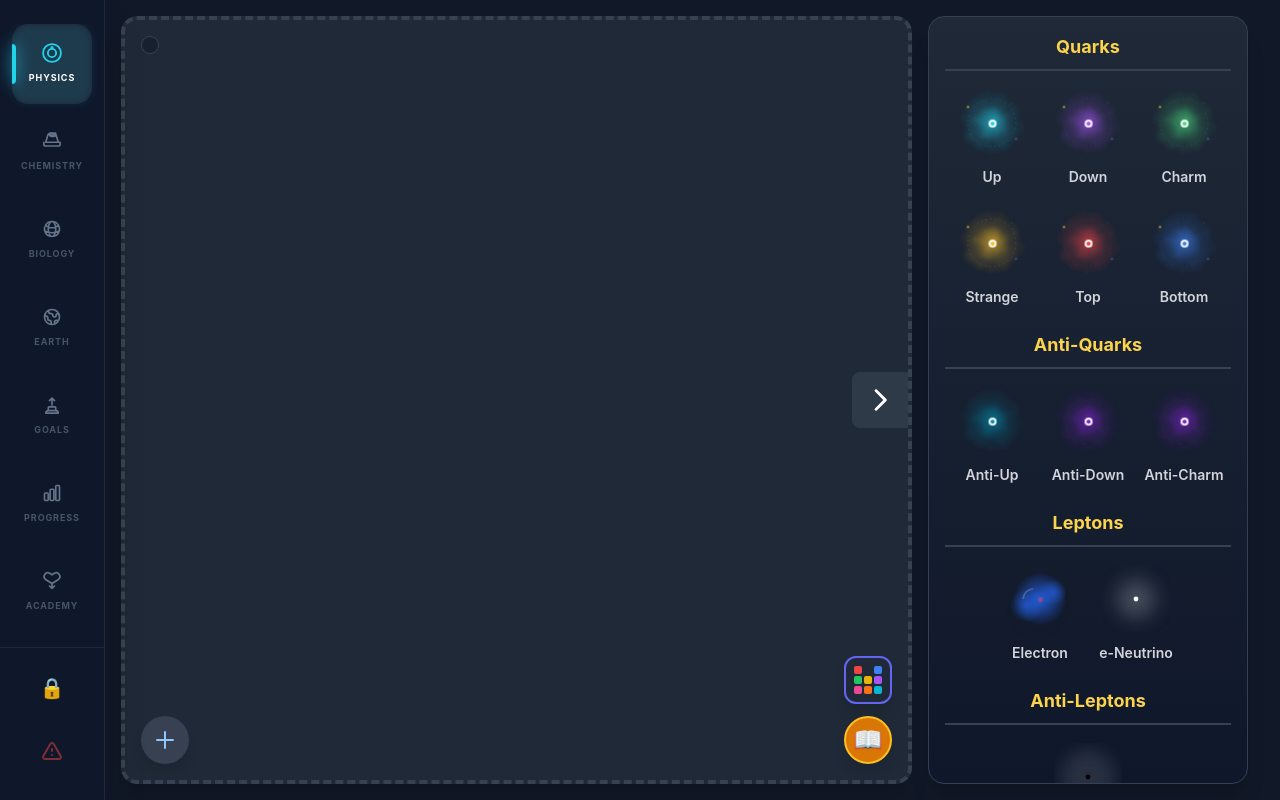
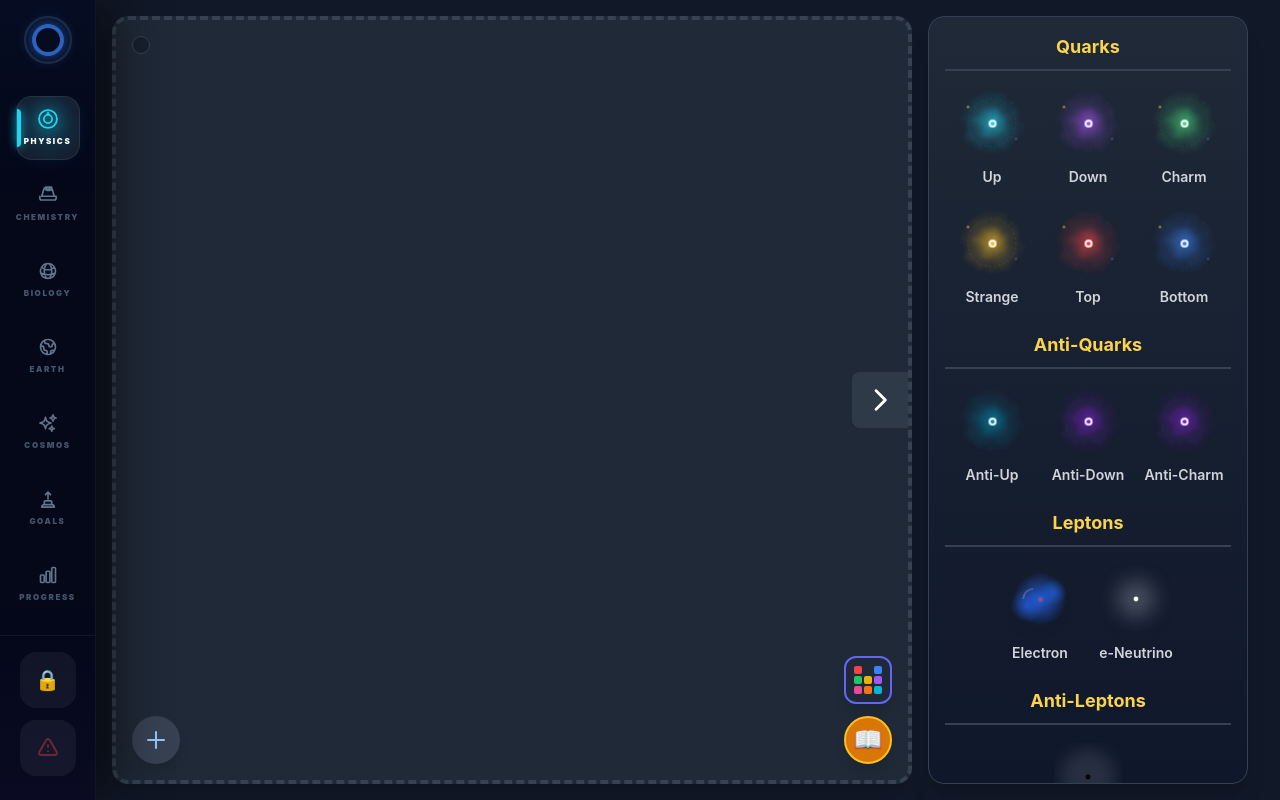
Before and after one commit to aessabiri/origin-lab, a React (Vite) app in the folder particle-lab/: page / in a window 1280 px wide. Built offline with nearby package versions, Linux system fonts and the light colour scheme.

Commit message:
chemie icons finished- import mechanism finsihed

```diff
--- a/particle-lab/src/App.jsx
+++ b/particle-lab/src/App.jsx
@@ -25,7 +25,7 @@ const App = () => {
         {currentView === 'chemistry' && <ChemistryApp />}
         {currentView === 'biology' && <BiologyApp />}
         {currentView === 'planetary' && <PlanetaryView />}
-        {/* {currentView === 'universe' && <Universe />} */}
+        {currentView === 'universe' && <Universe />}
         {currentView === 'tutorials' && <Tutorials />}
       </div>
 
--- a/particle-lab/src/chemistry-lab/components/Condenser.jsx
+++ b/particle-lab/src/chemistry-lab/components/Condenser.jsx
@@ -34,8 +34,8 @@ const Condenser = () => {
                     <stop offset="100%" stopColor="rgba(255,255,255,0.1)" />
                 </linearGradient>
                 <linearGradient id="liquid-gradient" x1="0%" y1="0%" x2="0%" y2="100%">
-                    <stop offset="0%" stopColor={fluidColor} stopOpacity="0.8"/>
-                    <stop offset="100%" stopColor={fluidColor} stopOpacity="0.9"/>
+                    <stop offset="0%" stopColor={dominantColor} stopOpacity="0.8"/>
+                    <stop offset="100%" stopColor={dominantColor} stopOpacity="0.9"/>
                 </linearGradient>
             </defs>
 
--- a/particle-lab/src/chemistry-lab/store.js
+++ b/particle-lab/src/chemistry-lab/store.js
@@ -78,6 +78,30 @@ export const useChemistryStore = create(
                   message: 'CAREER MODE: Progress reset. Good luck!'
               });
           }
+      },
+
+      resetLab: () => {
+          set({
+              gameMode: 'career',
+              inventory: [...STARTING_CHEMICALS],
+              unlockedEquipment: [...STARTING_EQUIPMENT],
+              localInventory: {},
+              vessels: {
+                  beaker: { id: 'beaker', name: 'Open Beaker', contents: {}, temp: 20, targetTemp: 20, pressure: 1, maxVol: 500, status: 'ok', type: 'glass', variant: 'beaker', activeVisual: null, isOpen: true },
+              },
+              condenser: {
+                  id: 'condenser',
+                  name: 'Distillation Column',
+                  connectedTo: null,
+                  contents: {},
+                  maxVol: 300,
+                  status: 'ok',
+                  isActive: true
+              },
+              message: 'Lab Reset.',
+              isFumeHoodOn: false,
+              inspectedChemical: null
+          });
       },
 
       checkMissionCompletion: (newChemicals) => {
--- a/particle-lab/src/components/Navigation.jsx
+++ b/particle-lab/src/components/Navigation.jsx
@@ -47,6 +47,16 @@ const NAV_ITEMS = [
     color: 'blue'
   },
   {
+    id: 'universe',
+    label: 'Cosmos',
+    icon: (
+      <svg xmlns="http://www.w3.org/2000/svg" className="w-5 h-5" fill="none" viewBox="0 0 24 24" stroke="currentColor" strokeWidth={2}>
+        <path strokeLinecap="round" strokeLinejoin="round" d="M9.813 15.904L9 18.75l-.813-2.846a4.5 4.5 0 00-3.09-3.09L2.25 12l2.846-.813a4.5 4.5 0 003.09-3.09L9 5.25l.813 2.846a4.5 4.5 0 003.09 3.09L15.75 12l-2.846.813a4.5 4.5 0 00-3.09 3.09zM18.259 8.715L18 9.75l-.259-1.035a3.375 3.375 0 00-2.455-2.456L14.25 6l1.036-.259a3.375 3.375 0 002.455-2.456L18 2.25l.259 1.035a3.375 3.375 0 002.456 2.456L21.75 6l-1.035.259a3.375 3.375 0 00-2.456 2.456zM16.894 20.567L16.5 21.75l-.394-1.183a2.25 2.25 0 00-1.423-1.423L13.5 18.75l1.183-.394a2.25 2.25 0 001.423-1.423l.394-1.183.394 1.183a2.25 2.25 0 001.423 1.423l1.183.394-1.183.394a2.25 2.25 0 00-1.423 1.423z" />
+      </svg>
+    ),
+    color: 'purple'
+  },
+  {
     id: 'goals',
     label: 'Goals',
     icon: (
@@ -83,7 +93,7 @@ const Navigation = () => {
   const { currentView, setCurrentView, introComplete, executeReset: executeGlobalReset, setIntroComplete, isSandboxMode, setIsSandboxMode } = useStore();
   const { executeReset: executeParticleReset } = useParticleStore();
   const { resetSimulation } = useBioStore();
-  const { setGameMode } = useChemistryStore();
+  const { resetLab } = useChemistryStore();
   const { resetUniverse } = useInventory();
 
   if (!introComplete) return null;
@@ -94,15 +104,29 @@ const Navigation = () => {
       executeGlobalReset(); // Global
       executeParticleReset(); // Clear Physics Canvas
       resetSimulation(); // Biology
-      setGameMode('career'); // Chemistry
+      resetLab(); // Chemistry
       setIntroComplete(true); // Keep intro bypassed
       setCurrentView('particle'); // Return to Physics Lab
     }
   };
 
   return (
-    <nav className="h-full flex flex-col items-center py-6 bg-slate-900 border-r border-slate-800 shadow-2xl z-50 shrink-0">
-      <div className="flex flex-col items-center gap-2 px-3 flex-1 overflow-y-auto w-full scrollbar-thin scrollbar-thumb-slate-700">
+    <nav className="h-full w-20 md:w-24 flex flex-col items-center py-4 bg-slate-950/80 backdrop-blur-xl border-r border-white/5 shadow-[20px_0_50px_rgba(0,0,0,0.5)] z-50 shrink-0 relative overflow-hidden">
+      {/* Background Decor */}
+      <div className="absolute top-0 left-0 w-full h-full pointer-events-none opacity-20">
+         <div className="absolute top-0 left-0 w-full h-1/4 bg-gradient-to-b from-blue-500/20 to-transparent" />
+         <div className="absolute bottom-0 left-0 w-full h-1/4 bg-gradient-to-t from-purple-500/20 to-transparent" />
+      </div>
+
+      {/* Origin Logo */}
+      <div className="mb-8 relative group cursor-pointer" onClick={() => setCurrentView('particle')}>
+        <div className="w-12 h-12 rounded-full border-2 border-white/10 flex items-center justify-center group-hover:border-blue-500/50 transition-colors duration-500">
+           <div className="w-8 h-8 rounded-full border-4 border-blue-500 shadow-[0_0_15px_rgba(59,130,246,0.8)] animate-pulse" />
+           <div className="absolute inset-0 rounded-full bg-blue-500/10 blur-xl opacity-0 group-hover:opacity-100 transition-opacity" />
+        </div>
+      </div>
+
+      <div className="flex flex-col items-center gap-3 px-2 flex-1 overflow-y-auto w-full scrollbar-none">
         {NAV_ITEMS.map((item) => {
           const isActive = currentView === item.id;
 
@@ -123,14 +147,13 @@ const Navigation = () => {
             <button
               key={item.id}
               onClick={() => setCurrentView(item.id)}
-              style={isActive ? { color: activeColor } : {}}
               className={`
-                relative w-16 h-16 md:w-20 md:h-20 rounded-2xl
-                flex flex-col items-center justify-center gap-1 transition-all duration-300
+                relative w-16 h-16 rounded-2xl
+                flex flex-col items-center justify-center transition-all duration-500
                 group shrink-0
                 ${isActive
-                  ? 'bg-slate-800 shadow-inner'
-                  : 'text-slate-500 hover:text-white hover:bg-white/5'
+                  ? 'bg-white/5 border border-white/10 shadow-[inset_0_0_20px_rgba(255,255,255,0.05)]'
+                  : 'text-slate-500 hover:text-white hover:bg-white/5 border border-transparent'
                 }
               `}
               title={item.label}
@@ -138,19 +161,22 @@ const Navigation = () => {
               {/* Active Glow Background */}
               {isActive && (
                 <div
-                    className="absolute inset-0 rounded-2xl opacity-10 blur-sm"
+                    className="absolute inset-2 rounded-xl opacity-20 blur-md transition-all duration-500"
                     style={{ backgroundColor: activeColor }}
                 />
               )}
 
               {/* Icon */}
-              <span className={`relative z-10 transition-transform duration-300 ${isActive ? 'scale-110' : 'group-hover:scale-110'}`}>
+              <span
+                className={`relative z-10 transition-all duration-500 ${isActive ? 'scale-110 drop-shadow-[0_0_8px_currentColor]' : 'group-hover:scale-110 group-hover:drop-shadow-[0_0_5px_currentColor]'}`}
+                style={isActive ? { color: activeColor } : {}}
+              >
                 {item.icon}
               </span>
 
               {/* Label */}
               <span className={`
-                text-[9px] font-bold uppercase tracking-widest relative z-10 whitespace-nowrap mt-1
+                text-[8px] font-black uppercase tracking-[0.2em] relative z-10 whitespace-nowrap mt-1.5 transition-colors duration-500
                 ${isActive ? 'text-white' : 'text-slate-600 group-hover:text-slate-400'}
               `}>
                 {item.label}
@@ -158,7 +184,10 @@ const Navigation = () => {
 
               {/* Active Indicator Bar */}
               {isActive && (
-                 <div className={`absolute left-0 top-1/4 bottom-1/4 w-1 bg-current rounded-r-full shadow-[0_0_15px_currentColor] opacity-100`} />
+                 <div
+                    className="absolute left-0 top-3 bottom-3 w-1 rounded-r-full shadow-[0_0_15px_currentColor] opacity-100"
+                    style={{ backgroundColor: activeColor, boxShadow: `0 0 10px ${activeColor}` }}
+                />
               )}
             </button>
           );
@@ -166,31 +195,34 @@ const Navigation = () => {
       </div>
 
       {/* System Controls */}
-      <div className="flex flex-col items-center gap-4 mt-4 px-3 pt-4 border-t border-slate-800 w-full">
+      <div className="flex flex-col items-center gap-3 mt-4 mb-2 w-full px-2 pt-4 border-t border-white/5">
         {/* Sandbox Mode Toggle */}
         <button
             onClick={() => setIsSandboxMode(!isSandboxMode)}
             className={`
-                relative w-12 h-12 rounded-xl flex items-center justify-center transition-all duration-300
-                ${isSandboxMode ? 'text-amber-400 bg-amber-900/20 shadow-[0_0_10px_rgba(245,158,11,0.2)]' : 'text-slate-600 hover:text-amber-400 hover:bg-white/5'}
+                relative w-14 h-14 rounded-2xl flex items-center justify-center transition-all duration-500 border
+                ${isSandboxMode
+                    ? 'text-amber-400 bg-amber-500/10 border-amber-500/20 shadow-[0_0_20px_rgba(245,158,11,0.1)]'
+                    : 'text-slate-600 bg-white/5 border-transparent hover:text-amber-400 hover:border-amber-500/20'
+                }
             `}
-            title={isSandboxMode ? "Sandbox Mode: ON (Unlocks all items)" : "Sandbox Mode: OFF"}
+            title={isSandboxMode ? "Sandbox Mode: ON" : "Sandbox Mode: OFF"}
         >
-            <span className="text-xl">
+            <span className="text-xl relative z-10">
                 {isSandboxMode ? '🔓' : '🔒'}
             </span>
             {isSandboxMode && (
-                <div className="absolute top-1 right-1 w-2 h-2 rounded-full bg-amber-500 animate-pulse shadow-[0_0_8px_#f59e0b]" />
+                <div className="absolute inset-0 rounded-2xl bg-amber-500/5 animate-pulse blur-sm" />
             )}
         </button>
 
         {/* Universe Collapse (Reset) */}
         <button
             onClick={handleReset}
-            className="w-12 h-12 rounded-xl flex items-center justify-center text-red-500/50 hover:text-red-500 hover:bg-red-900/20 transition-all duration-300"
-            title="Collapse Universe (RESET ALL)"
+            className="w-14 h-14 rounded-2xl flex items-center justify-center text-red-500/40 hover:text-red-500 bg-white/5 border border-transparent hover:border-red-500/20 hover:bg-red-500/10 transition-all duration-500 group"
+            title="Collapse Universe (RESET)"
         >
-            <svg xmlns="http://www.w3.org/2000/svg" className="w-6 h-6" fill="none" viewBox="0 0 24 24" stroke="currentColor" strokeWidth={2}>
+            <svg xmlns="http://www.w3.org/2000/svg" className="w-6 h-6 transition-transform duration-500 group-hover:rotate-12" fill="none" viewBox="0 0 24 24" stroke="currentColor" strokeWidth={2}>
                 <path strokeLinecap="round" strokeLinejoin="round" d="M12 9v2m0 4h.01m-6.938 4h13.856c1.54 0 2.502-1.667 1.732-3L13.732 4c-.77-1.333-2.694-1.333-3.464 0L3.34 16c-.77 1.333.192 3 1.732 3z" />
             </svg>
         </button>
```
Also changed, not shown: 1 other file (tests, documents, lock files or other folders).
